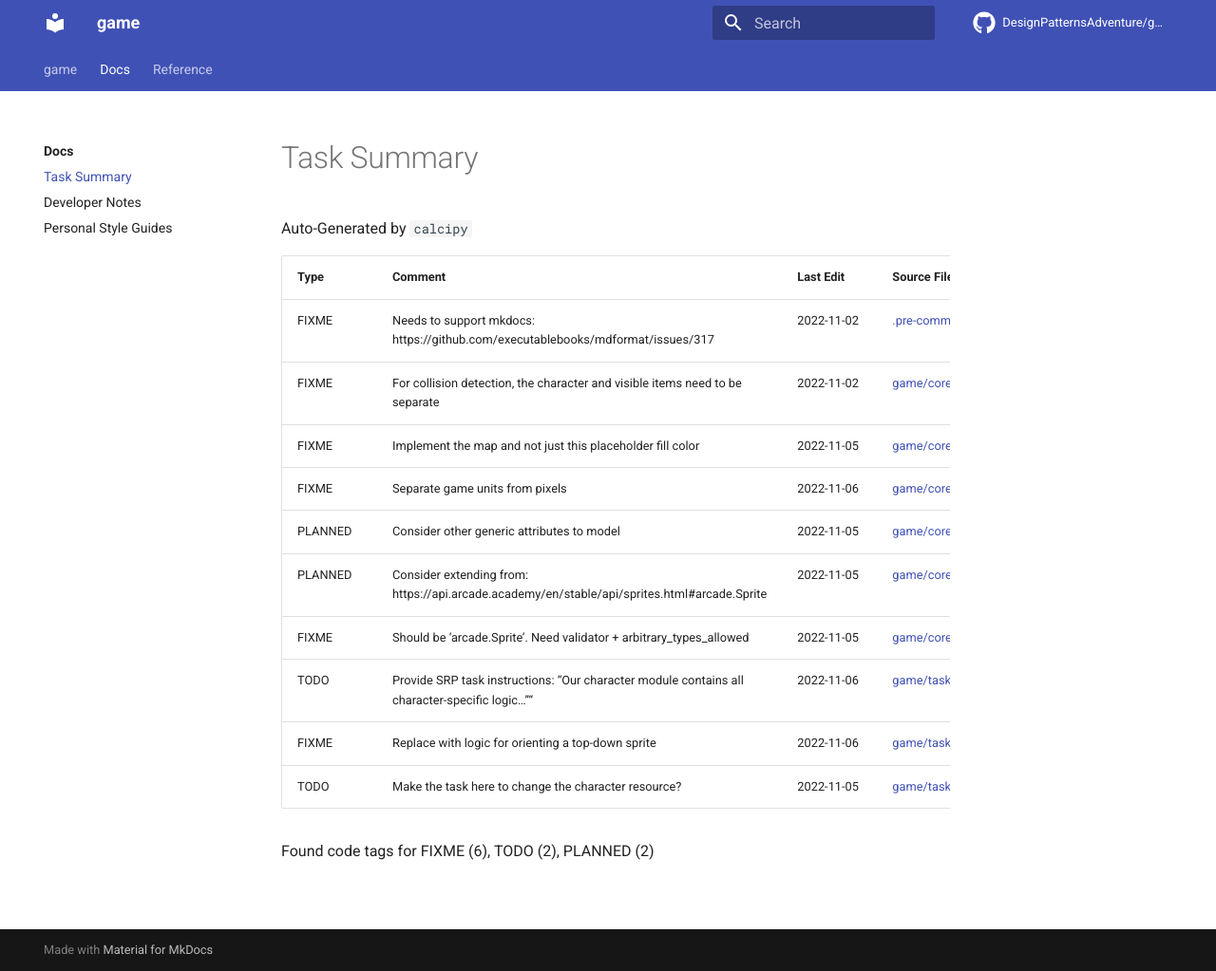
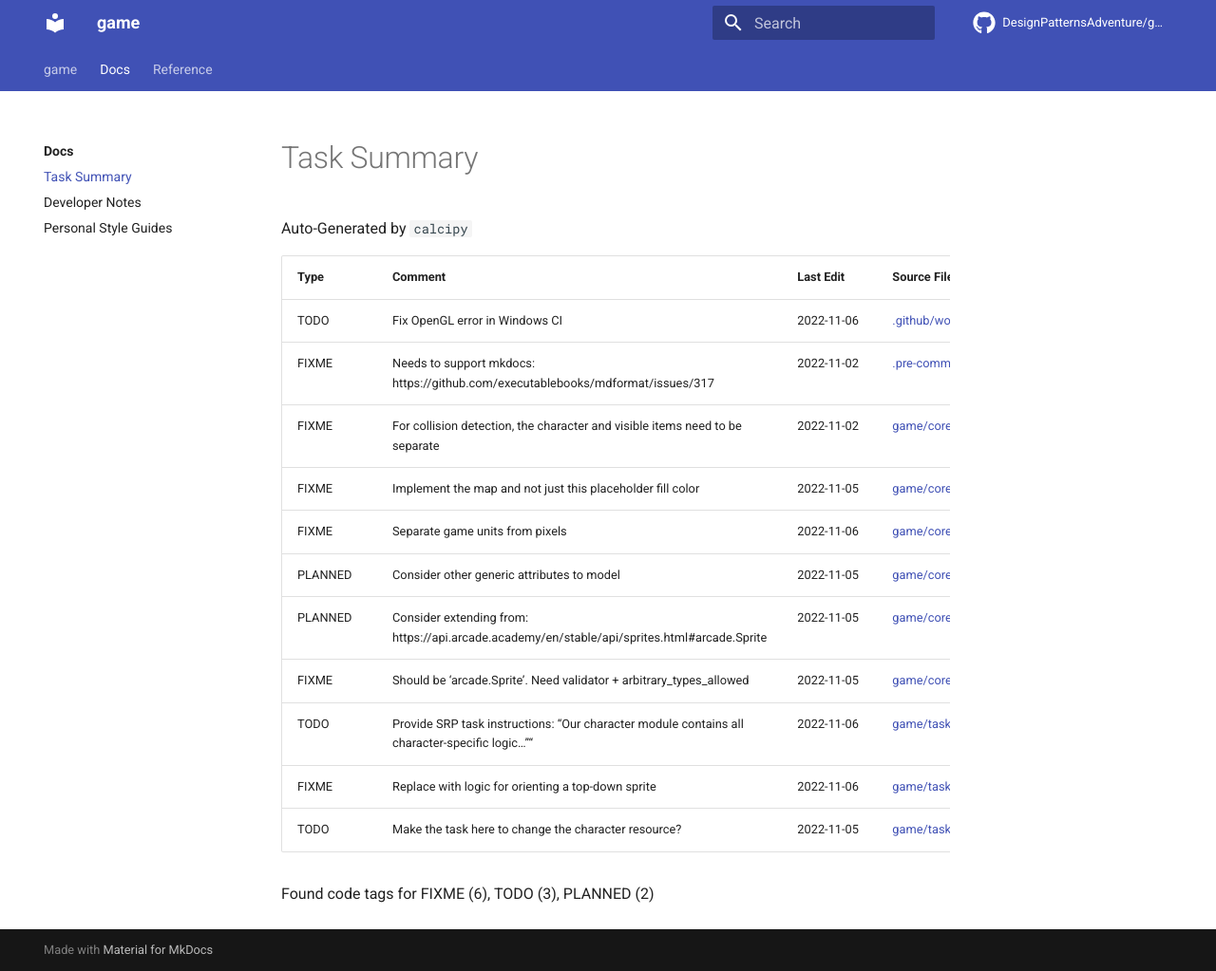
Before and after one commit to DesignPatternsAdventure/game, an MkDocs documentation site: the page built from docs/docs/CODE_TAG_SUMMARY.md, in a window 1280 px wide and 1023 px high. Shown: the whole window at 95% size. Built offline with MkDocs 1.6.1 and Material for MkDocs 9.7.7, drawn with Linux system fonts in a browser that asks for light colours; comment, search, counter and statistics services are not loaded.

```diff
--- a/docs/docs/CODE_TAG_SUMMARY.md
+++ b/docs/docs/CODE_TAG_SUMMARY.md
@@ -2,19 +2,20 @@
 
 Auto-Generated by `calcipy`
 
-| Type    | Comment                                                                                         | Last Edit   | Source File                                                                                                                                                                |
-|---------|-------------------------------------------------------------------------------------------------|-------------|----------------------------------------------------------------------------------------------------------------------------------------------------------------------------|
-| FIXME   | Needs to support mkdocs: https://github.com/executablebooks/mdformat/issues/317                 | 2022-11-02  | [.pre-commit-config.yaml:48](https://github.com/DesignPatternsAdventure/game/blame/bdb03d0a28c16931879603d5dc8e3b290695d38a/.pre-commit-config.yaml#L48)                   |
-| FIXME   | For collision detection, the character and visible items need to be separate                    | 2022-11-02  | [game/core/game_view.py:31](https://github.com/DesignPatternsAdventure/game/blame/d403ae5c51fc5c51bbbc555da02919d93d36bd44/game/main.py#L23)                               |
-| FIXME   | Implement the map and not just this placeholder fill color                                      | 2022-11-05  | [game/core/game_view.py:43](https://github.com/DesignPatternsAdventure/game/blame/3b33f2abaadf8e7fb55bbfc55040b4d7a4b987a6/game/core/window.py#L39)                        |
-| FIXME   | Separate game units from pixels                                                                 | 2022-11-06  | [game/core/models/entity_attr.py:14](https://github.com/DesignPatternsAdventure/game/blame/45928189a73b8a4c814ac4be0bc7b481f1cc7dfd/game/core/models/entity_attr.py#L14)   |
-| PLANNED | Consider other generic attributes to model                                                      | 2022-11-05  | [game/core/models/entity_attr.py:27](https://github.com/DesignPatternsAdventure/game/blame/4253980d2690c622eaf9359b83709a974383e6de/game/core/models/entity_attr.py#L19)   |
-| PLANNED | Consider extending from: https://api.arcade.academy/en/stable/api/sprites.html#arcade.Sprite    | 2022-11-05  | [game/core/models/sprite_state.py:11](https://github.com/DesignPatternsAdventure/game/blame/0b6749f7c9affc47c5211260f5337bb6bf947893/game/core/models/sprite_state.py#L11) |
-| FIXME   | Should be 'arcade.Sprite'. Need validator + arbitrary_types_allowed                             | 2022-11-05  | [game/core/registration.py:11](https://github.com/DesignPatternsAdventure/game/blame/0b6749f7c9affc47c5211260f5337bb6bf947893/game/core/registration.py#L10)               |
-| TODO    | Provide SRP task instructions: "Our character module contains all character-specific logic..."" | 2022-11-06  | [game/tasks/task01_player.py:12](https://github.com/DesignPatternsAdventure/game/blame/45928189a73b8a4c814ac4be0bc7b481f1cc7dfd/game/tasks/task01_player.py#L12)           |
-| FIXME   | Replace with logic for orienting a top-down sprite                                              | 2022-11-06  | [game/tasks/task01_player.py:35](https://github.com/DesignPatternsAdventure/game/blame/45928189a73b8a4c814ac4be0bc7b481f1cc7dfd/game/tasks/task01_player.py#L35)           |
-| TODO    | Make the task here to change the character resource?                                            | 2022-11-05  | [game/tasks/task01_player.py:55](https://github.com/DesignPatternsAdventure/game/blame/e0f113d117923421703196805c5926d63a8e817a/game/tasks/task01_player.py#L55)           |
+| Type    | Comment                                                                                         | Last Edit   | Source File                                                                                                                                                                  |
+|---------|-------------------------------------------------------------------------------------------------|-------------|------------------------------------------------------------------------------------------------------------------------------------------------------------------------------|
+| TODO    | Fix OpenGL error in Windows CI                                                                  | 2022-11-06  | [.github/workflows/ci_pipeline.yml:53](https://github.com/DesignPatternsAdventure/game/blame/46e44c955548665ca68e6646180c5124d70d9101/.github/workflows/ci_pipeline.yml#L53) |
+| FIXME   | Needs to support mkdocs: https://github.com/executablebooks/mdformat/issues/317                 | 2022-11-02  | [.pre-commit-config.yaml:48](https://github.com/DesignPatternsAdventure/game/blame/bdb03d0a28c16931879603d5dc8e3b290695d38a/.pre-commit-config.yaml#L48)                     |
+| FIXME   | For collision detection, the character and visible items need to be separate                    | 2022-11-02  | [game/core/game_view.py:31](https://github.com/DesignPatternsAdventure/game/blame/d403ae5c51fc5c51bbbc555da02919d93d36bd44/game/main.py#L23)                                 |
+| FIXME   | Implement the map and not just this placeholder fill color                                      | 2022-11-05  | [game/core/game_view.py:43](https://github.com/DesignPatternsAdventure/game/blame/3b33f2abaadf8e7fb55bbfc55040b4d7a4b987a6/game/core/window.py#L39)                          |
+| FIXME   | Separate game units from pixels                                                                 | 2022-11-06  | [game/core/models/entity_attr.py:14](https://github.com/DesignPatternsAdventure/game/blame/45928189a73b8a4c814ac4be0bc7b481f1cc7dfd/game/core/models/entity_attr.py#L14)     |
+| PLANNED | Consider other generic attributes to model                                                      | 2022-11-05  | [game/core/models/entity_attr.py:27](https://github.com/DesignPatternsAdventure/game/blame/4253980d2690c622eaf9359b83709a974383e6de/game/core/models/entity_attr.py#L19)     |
+| PLANNED | Consider extending from: https://api.arcade.academy/en/stable/api/sprites.html#arcade.Sprite    | 2022-11-05  | [game/core/models/sprite_state.py:11](https://github.com/DesignPatternsAdventure/game/blame/0b6749f7c9affc47c5211260f5337bb6bf947893/game/core/models/sprite_state.py#L11)   |
+| FIXME   | Should be 'arcade.Sprite'. Need validator + arbitrary_types_allowed                             | 2022-11-05  | [game/core/registration.py:11](https://github.com/DesignPatternsAdventure/game/blame/0b6749f7c9affc47c5211260f5337bb6bf947893/game/core/registration.py#L10)                 |
+| TODO    | Provide SRP task instructions: "Our character module contains all character-specific logic..."" | 2022-11-06  | [game/tasks/task01_player.py:12](https://github.com/DesignPatternsAdventure/game/blame/45928189a73b8a4c814ac4be0bc7b481f1cc7dfd/game/tasks/task01_player.py#L12)             |
+| FIXME   | Replace with logic for orienting a top-down sprite                                              | 2022-11-06  | [game/tasks/task01_player.py:35](https://github.com/DesignPatternsAdventure/game/blame/45928189a73b8a4c814ac4be0bc7b481f1cc7dfd/game/tasks/task01_player.py#L35)             |
+| TODO    | Make the task here to change the character resource?                                            | 2022-11-05  | [game/tasks/task01_player.py:55](https://github.com/DesignPatternsAdventure/game/blame/e0f113d117923421703196805c5926d63a8e817a/game/tasks/task01_player.py#L55)             |
 
-Found code tags for FIXME (6), TODO (2), PLANNED (2)
+Found code tags for FIXME (6), TODO (3), PLANNED (2)
 
 <!-- calcipy:skip_tags -->
```
Also changed, not shown: 1 other file.
